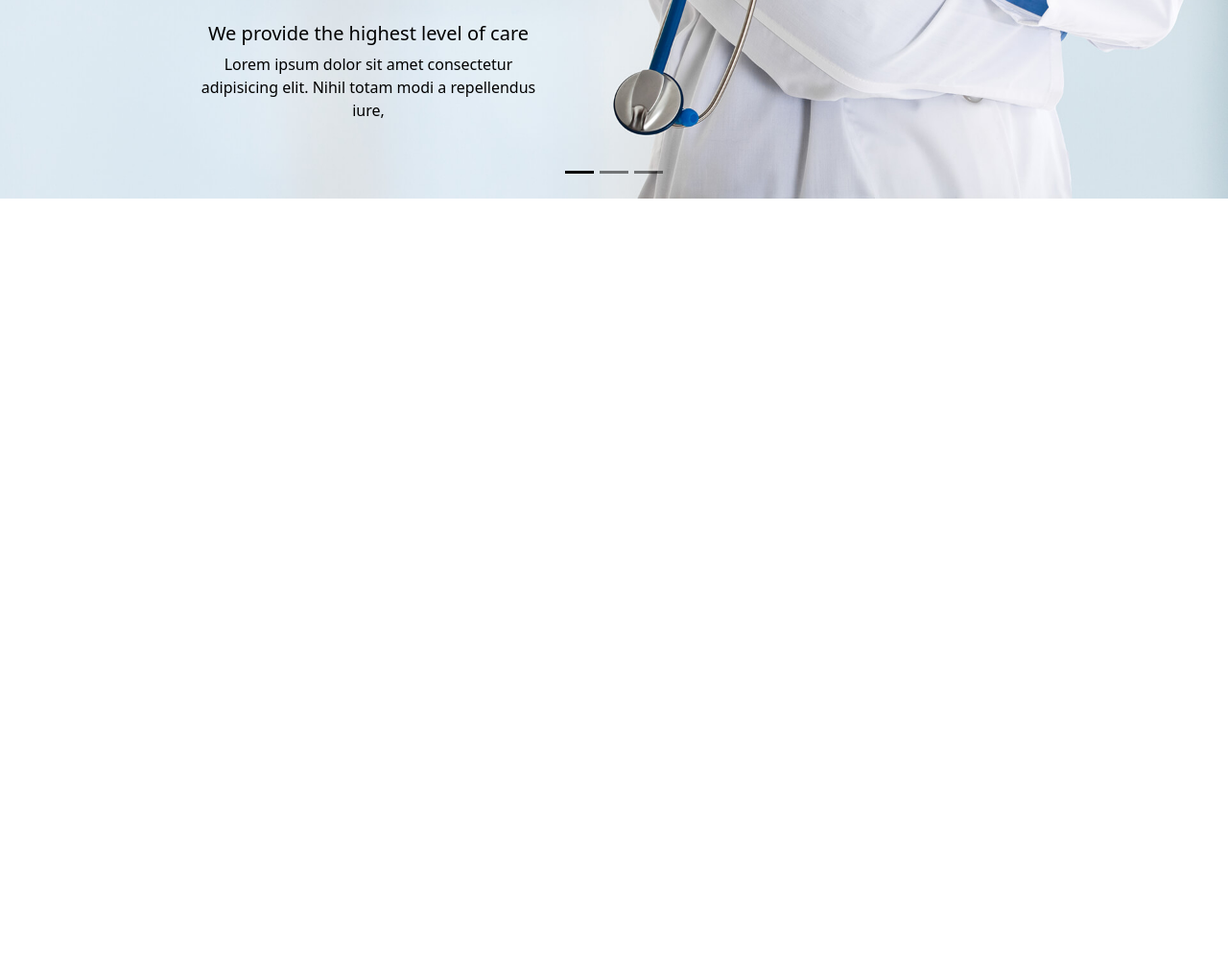
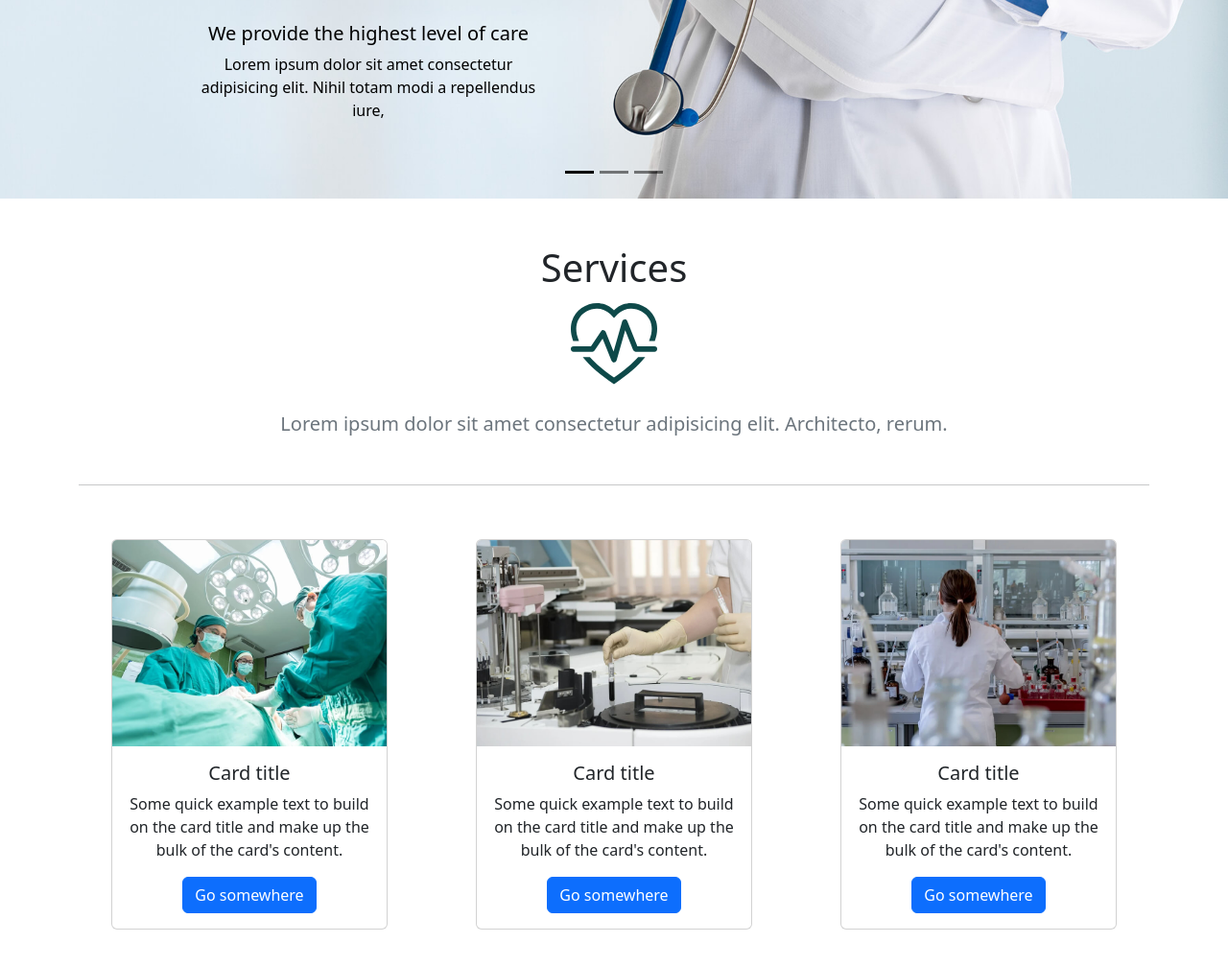
Before and after one commit to AbderrahimeEl/medialab, a plain HTML site: page index.html in a window 1280 px wide. Shown: the part 429-1436 px from the top of the page at 96% size. Drawn offline with nearby package versions, Linux system fonts and the light colour scheme.

Commit message:
Add Services Section

```diff
--- a/index.html
+++ b/index.html
@@ -79,7 +79,7 @@
                     </div>
                 </div>
                 <div class="carousel-item" data-bs-interval="2000">
-                    <img src="img/hero-bg.jpg" class="d-block w-100" alt="...">
+                    <img src="img/backCarosel.png" class="d-block w-100" alt="...">
                     <div class="carousel-caption  d-none d-md-block mb-4">
                         <h5>We provide the highest level of care</h5>
                         <p>Lorem ipsum dolor sit amet consectetur adipisicing elit. Nihil totam modi a repellendus iure,
@@ -108,6 +108,61 @@
         </div>
     </div>
     <!-- end landing -->
+    <!-- start services  -->
+    <div class="services  pt-5 pb-5 text-center align-items-center">
+        <div class="container">
+            <h1 class="fs-1">Services</h1>
+            <svg xmlns="http://www.w3.org/2000/svg" width="90" height="90" fill="currentColor"
+                class="bi bi-heart-pulse" viewBox="0 0 16 16">
+                <path
+                    d="m8 2.748-.717-.737C5.6.281 2.514.878 1.4 3.053.918 3.995.78 5.323 1.508 7H.43c-2.128-5.697 4.165-8.83 7.394-5.857q.09.083.176.171a3 3 0 0 1 .176-.17c3.23-2.974 9.522.159 7.394 5.856h-1.078c.728-1.677.59-3.005.108-3.947C13.486.878 10.4.28 8.717 2.01zM2.212 10h1.315C4.593 11.183 6.05 12.458 8 13.795c1.949-1.337 3.407-2.612 4.473-3.795h1.315c-1.265 1.566-3.14 3.25-5.788 5-2.648-1.75-4.523-3.434-5.788-5" />
+                <path
+                    d="M10.464 3.314a.5.5 0 0 0-.945.049L7.921 8.956 6.464 5.314a.5.5 0 0 0-.88-.091L3.732 8H.5a.5.5 0 0 0 0 1H4a.5.5 0 0 0 .416-.223l1.473-2.209 1.647 4.118a.5.5 0 0 0 .945-.049l1.598-5.593 1.457 3.642A.5.5 0 0 0 12 9h3.5a.5.5 0 0 0 0-1h-3.162z" />
+            </svg>
+            <div class="main-title mt-10 mb-5 position-relative">
+                <p class="fs-5 mt-3 text-secondary mb-5">Lorem ipsum dolor sit amet consectetur adipisicing elit.
+                    Architecto,
+                    rerum.</p>
+                <hr class="w-md-40 w-lg-30 w-xl-20">
+            </div>
+            <div class="row">
+                <div class="col-md-6 col-lg-4 mb-2 mt-2">
+                    <div class="card" style="width: 18rem; margin:auto">
+                        <img src="img/gallery/gallery-1.jpg" class="card-img-top" alt="...">
+                        <div class="card-body">
+                            <h5 class="card-title">Card title</h5>
+                            <p class="card-text">Some quick example text to build on the card title and make up the bulk
+                                of the card's content.</p>
+                            <a href="#" class="btn btn-primary">Go somewhere</a>
+                        </div>
+                    </div>
+                </div>
+                <div class="col-md-6 col-lg-4 mb-2 mt-2">
+                    <div class="card" style="width: 18rem; margin:auto">
+                        <img src="img/gallery/gallery-2.jpg" class="card-img-top" alt="...">
+                        <div class="card-body">
+                            <h5 class="card-title">Card title</h5>
+                            <p class="card-text">Some quick example text to build on the card title and make up the bulk
+                                of the card's content.</p>
+                            <a href="#" class="btn btn-primary">Go somewhere</a>
+                        </div>
+                    </div>
+                </div>
+                <div class="col-md-6 col-lg-4 mb-2 mt-2">
+                    <div class="card" style="width: 18rem; margin:auto">
+                        <img src="img/gallery/gallery-3.jpg" class="card-img-top" alt="...">
+                        <div class="card-body">
+                            <h5 class="card-title">Card title</h5>
+                            <p class="card-text">Some quick example text to build on the card title and make up the bulk
+                                of the card's content.</p>
+                            <a href="#" class="btn btn-primary">Go somewhere</a>
+                        </div>
+                    </div>
+                </div>
+            </div>
+        </div>
+    </div>
+    <!-- end services  -->
     <script src="https://cdn.jsdelivr.net/npm/bootstrap@5.3.3/dist/js/bootstrap.bundle.min.js"
         integrity="sha384-YvpcrYf0tY3lHB60NNkmXc5s9fDVZLESaAA55NDzOxhy9GkcIdslK1eN7N6jIeHz"
         crossorigin="anonymous"></script>
--- a/style.css
+++ b/style.css
@@ -4,3 +4,7 @@ body{
 .carousel-caption{
     width: 30%;
 }
+svg {
+    height: 100px;
+    color :rgb(14, 73, 73);
+}
```
Also changed, not shown: img/backCarosel.png (added), img/gallery/gallery-1.jpg (added), img/gallery/gallery-2.jpg (added), img/gallery/gallery-3.jpg (added), img/gallery/gallery-4.jpg (added), img/gallery/gallery-5.jpg (added), img/gallery/gallery-6.jpg (added), img/gallery/gallery-7.jpg (added), img/gallery/gallery-8.jpg (added).
